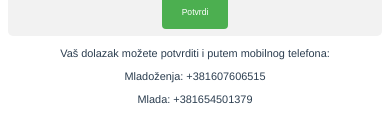
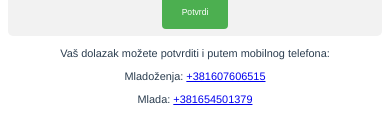
Before and after one commit to izga/pozivnica, a Vue app: page / in a window 390 px wide. Shown: the part 792-924 px from the top of the page. Built offline with nearby package versions, Linux system fonts and the light colour scheme; what vue-simple-alert would draw is missing.

Commit message:
mobile phones clickable

```diff
--- a/src/App.vue
+++ b/src/App.vue
@@ -10,8 +10,8 @@
     <br>
     <div id="mobile-form">
       <p>Vaš dolazak možete potvrditi i putem mobilnog telefona:</p>
-      <p>Mladoženja: +381607606515</p>
-      <p>Mlada: +381654501379</p>
+      <p>Mladoženja: <a href="tel:+381607606515">+381607606515</a></p>
+      <p>Mlada: <a href="tel:+381654501379">+381654501379</a></p>
     </div>
     <br>
     <div id="map-container">
@@ -59,6 +59,7 @@ p {
   max-width: 100vmin;
   display: inline-block;
 }
+
 #map-container {
   max-width: 100vmin;
   display: inline-block;
@@ -66,8 +67,8 @@ p {
 
 a, img {
   width: 100%;
-  width: -moz-available;          /* WebKit-based browsers will ignore this. */
-  width: -webkit-fill-available;  /* Mozilla-based browsers will ignore this. */
+  width: -moz-available; /* WebKit-based browsers will ignore this. */
+  width: -webkit-fill-available; /* Mozilla-based browsers will ignore this. */
   width: fill-available;
 }
 
```
